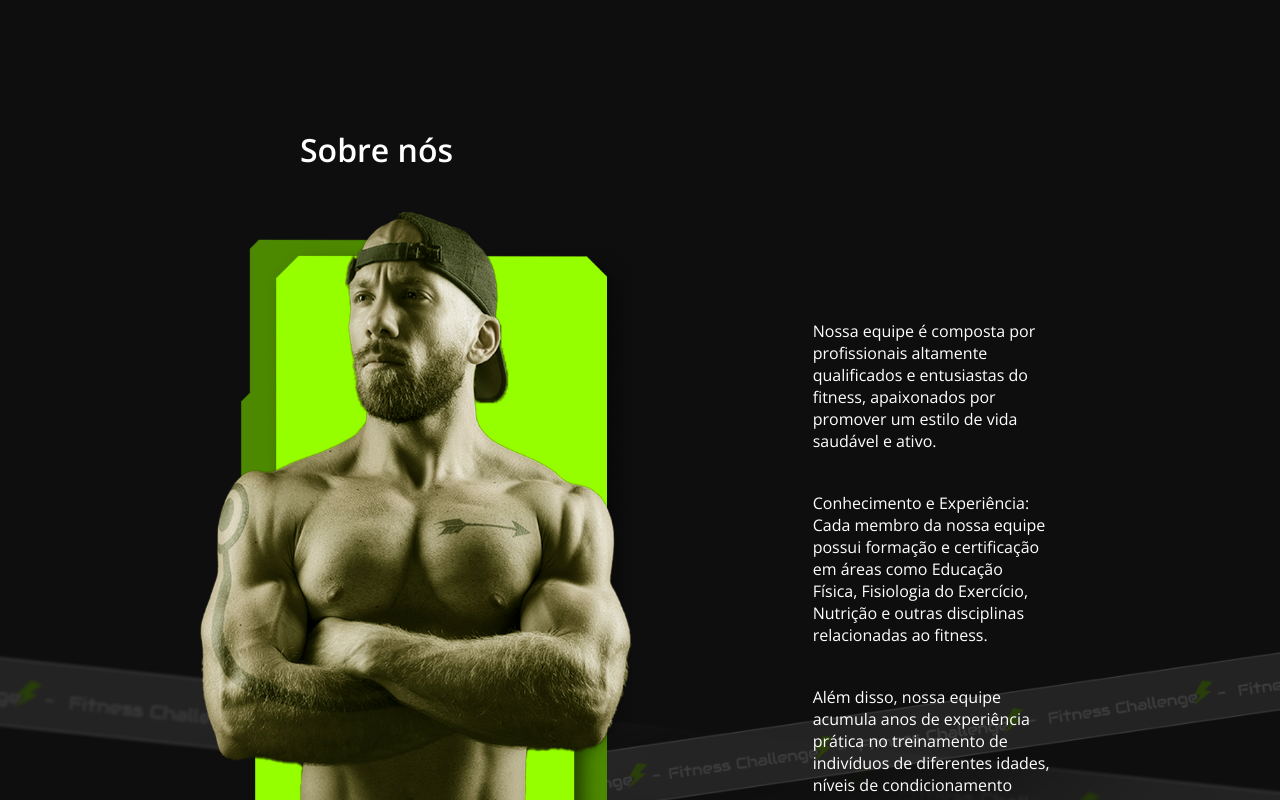
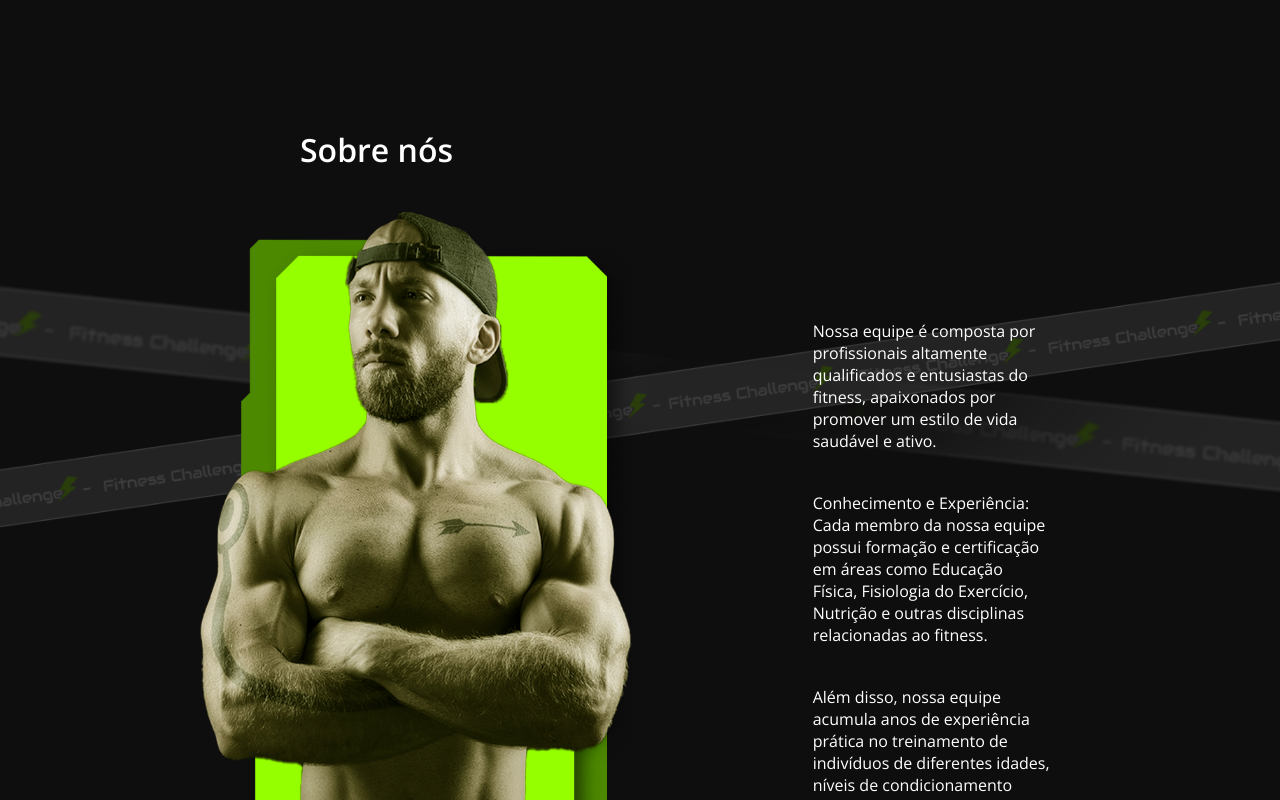
Before and after one commit to Lauro-Santos/fitness-challenge, a React (Create React App) app: page / in a window 1280 px wide. Shown: the part 2200-3000 px from the top of the page. Built offline with nearby package versions, Linux system fonts and the light colour scheme.

Commit message:
correção de background

```diff
--- a/src/components/SobreNos/sobreNos.module.css
+++ b/src/components/SobreNos/sobreNos.module.css
@@ -59,7 +59,7 @@
 @media (min-width: 768px) {
   .sobre {
     background-size: 100%;
-    background-position: 0 95%;
+    background-position: 0 20%;
     padding: 0 200px;
   }
 
```
